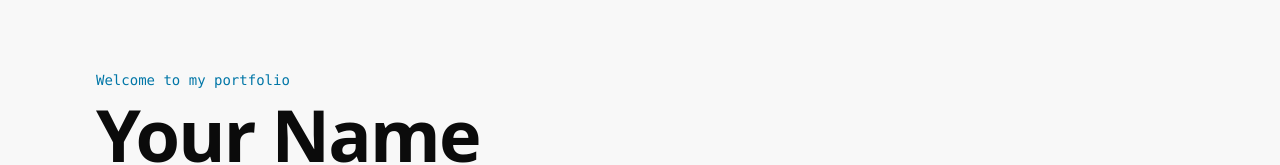
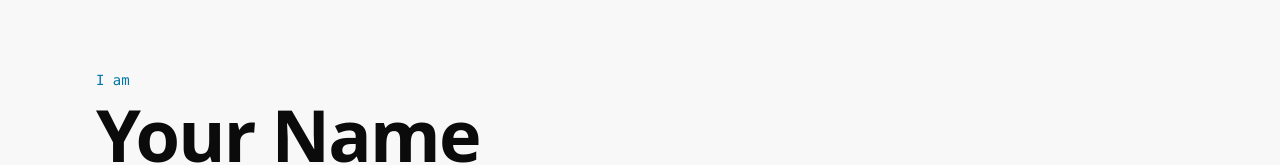
Before and after one commit to sharma-IND/demo_web, a Next.js app: page / in a window 1280 px wide. Shown: the part 131-296 px from the top of the page. Built offline with nearby package versions, Linux system fonts and the light colour scheme.

Commit message:
test deploy

```diff
--- a/components/hero.tsx
+++ b/components/hero.tsx
@@ -7,7 +7,7 @@ export default function Hero() {
       <div className="flex flex-col gap-8 animate-fade-in-up">
         <div className="space-y-6">
           <div className="space-y-2">
-            <p className="text-sm font-mono text-accent animate-fade-in-up stagger-1">Welcome to my portfolio</p>
+            <p className="text-sm font-mono text-accent animate-fade-in-up stagger-1">I am</p>
             <h1 className="text-5xl sm:text-6xl lg:text-7xl font-bold tracking-tight text-balance animate-fade-in-up stagger-2">
               Your Name
             </h1>
```
